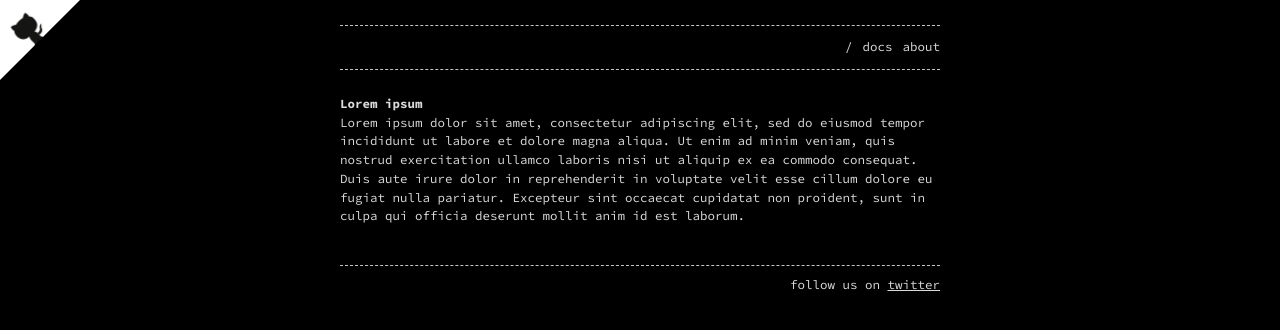
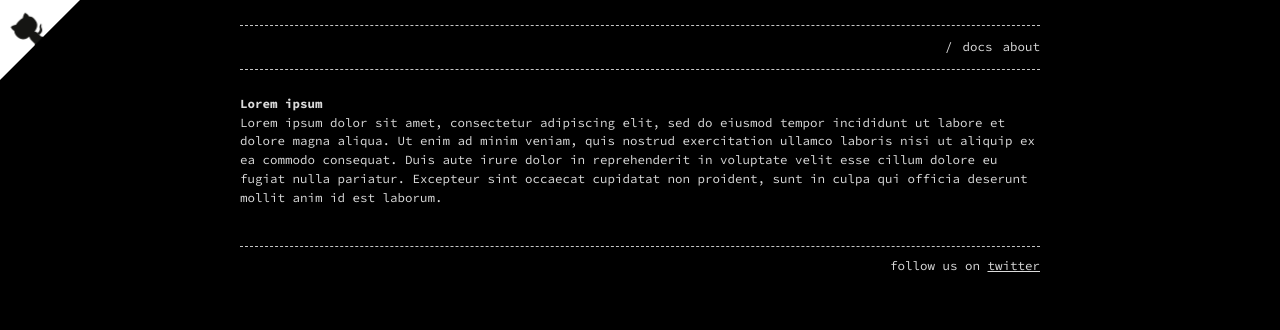
Before and after one commit to tofuengine/tofuengine.github.io, a Jekyll site: the page built from index.md, in a window 1280 px wide. Shown: the top 330 px of the page. Built offline with Jekyll 4.4.1, drawn with Linux system fonts in a browser that asks for light colours.

Commit message:
Larger maximum width, to 800px.

```diff
--- a/_sass/base.scss
+++ b/_sass/base.scss
@@ -9,7 +9,7 @@ $base-font-size: 12.5px !default;
 $mobile-font-size: 12px !default;
 $base-line-height: 1.5 !default;
 $container-width: 90% !default;
-$container-max-width: 600px !default;
+$container-max-width: 800px !default;
 
 /**
  * Global
```
